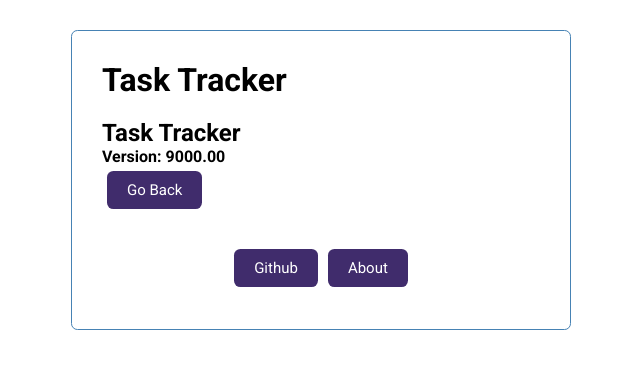
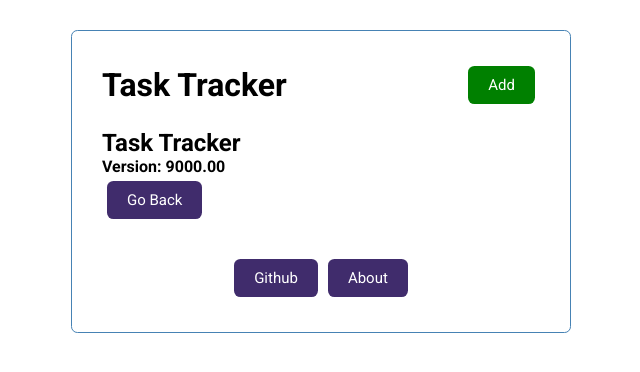
Before and after one commit to jgault87/angular-firstapp, an Angular app: page /about in a window 1280 px wide. Shown: the top 372 px of the page, without its empty margins (319-959 px from the left). Built offline with nearby package versions, Linux system fonts and the light colour scheme.

Commit message:
debugging

```diff
--- a/src/app/components/header/header.component.html
+++ b/src/app/components/header/header.component.html
@@ -1,6 +1,6 @@
 <header>
   <h1>{{ title }}</h1>
-  <app-button *ngIf="hasRoute('/')"
+  <app-button
     color="{{ showAddTask ? 'red' : 'green' }}"
     text="{{ showAddTask ? 'Close' : 'Add' }}"
     (btnClick)="toggleAddTask()"
```
